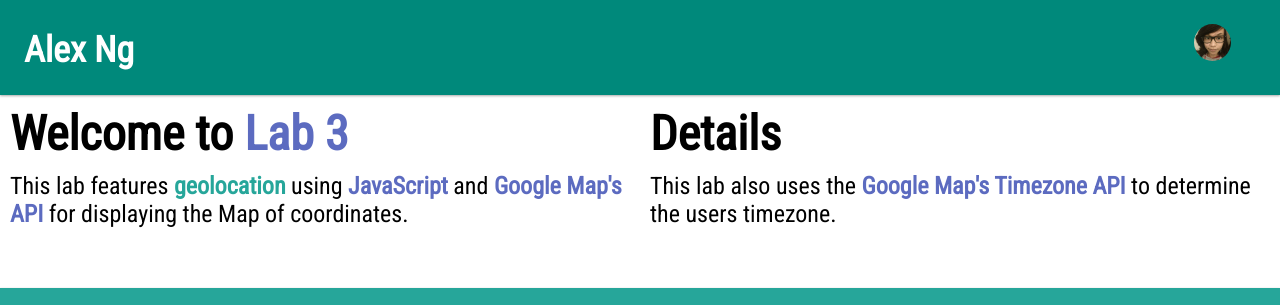
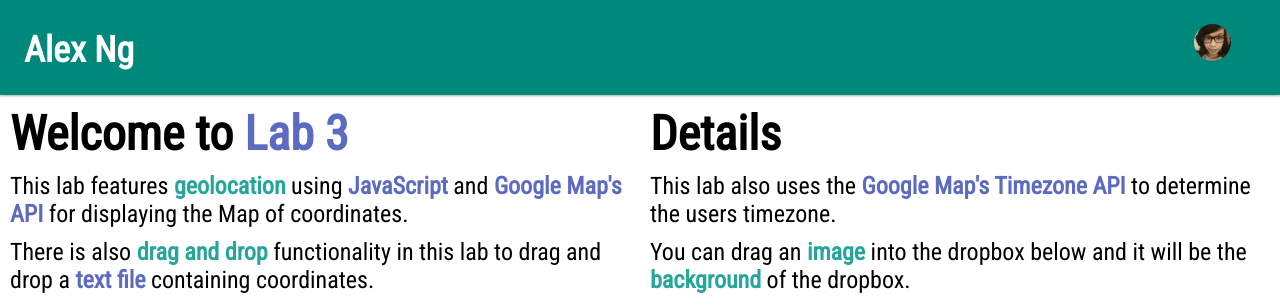
Before and after one commit to aa-ng/aa-ng.github.io, a PHP site: page /cps630/labs/lab3/index.html in a window 1280 px wide. Shown: the top 305 px of the page. Run offline with PHP 8.4, Linux system fonts and the light colour scheme; some libraries are stand-ins or nearby versions.

Commit message:
new details and summary information added

```diff
--- a/cps630/labs/lab3/index.html
+++ b/cps630/labs/lab3/index.html
@@ -54,6 +54,9 @@
 				<p>
 					This lab features <b class="accent">geolocation</b> using <b class="secondary">JavaScript</b> and <b class="secondary">Google Map's API</b> for displaying the Map of coordinates.
 				</p>
+				<p>
+					There is also <b class="accent">drag and drop</b> functionality in this lab to drag and drop a <b class="secondary">text file</b> containing coordinates.
+				</p>
 			</div>
 			<div class="col-6 item">
 				<h1>Details</h1>
@@ -61,7 +64,7 @@
 					This lab also uses the <b class="secondary">Google Map's Timezone API</b> to determine the users timezone.
 				</p>
 				<p>
-
+					You can drag an <b class="accent">image</b> into the dropbox below and it will be the <b class="accent">background</b> of the dropbox.
 				</p>
 			</div>
 		</div>
--- a/cps630/labs/lab3/script.js
+++ b/cps630/labs/lab3/script.js
@@ -57,6 +57,7 @@ function drop_handler()
 	dropbox.ondragenter = dragEnter;
 	dropbox.ondragover = dragOver;
 	dropbox.ondrop = drop;
+	dropbox.onclick = onclick;
 	geoLocate();
 }
 
@@ -80,6 +81,11 @@ function drop(e)
 	var data = e.dataTransfer;
 	var files = data.files;
 	processFiles(files);
+}
+
+function onclick(e)
+{
+	console.log("dropbox clicked");
 }
 
 function processFiles(files)
--- a/cps630/labs/lab3/style.css
+++ b/cps630/labs/lab3/style.css
@@ -158,7 +158,7 @@ input[type=text]:focus { border-radius: 6px; border-color: red; }
 
 #location { font-size: 68px; }
 
-#map { height:400px; width: 100%; }
+#map { height:400px; width: 100%; background-color: #4DB6AC; }
 
 #menu_collection 	{ display: none;}
 
```
